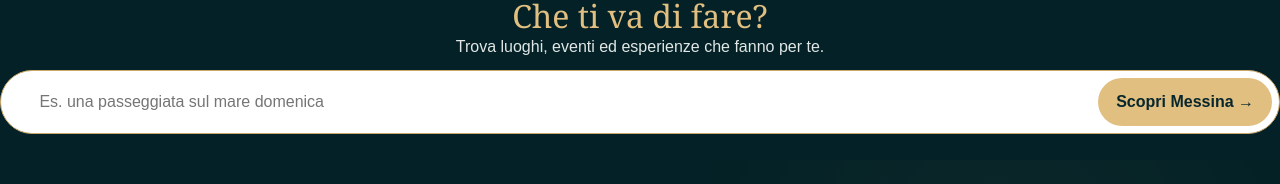
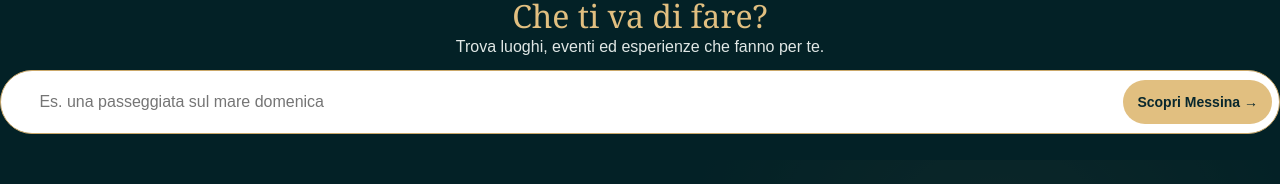
Before and after one commit to giovannibrunetto/bimaris-platform, a Next.js app in the folder apps/web/: page / in a window 1280 px wide. Shown: the part 458-642 px from the top of the page. Built offline with nearby package versions, Linux system fonts and the light colour scheme; no server answers.

Commit message:
Make the home search button compact on desktop and mobile

```diff
--- a/apps/web/app/home-journey-v2.css
+++ b/apps/web/app/home-journey-v2.css
@@ -120,17 +120,23 @@
   background: #fff;
   padding-inline: clamp(20px, 3vw, 40px);
 }
-.home-discovery-content .territory-search-form button { margin-inline: 16px; }
+.home-discovery-content .territory-search-form button {
+  width: auto;
+  min-height: 44px;
+  margin-inline: 16px;
+  padding: 8px 14px;
+  font-size: 14px;
+}
 @media (min-width: 761px) {
   .home-journey .home-journey-intro > p { margin-top: 4px !important; }
-  .home-discovery-content .territory-search-form input { padding-inline-end: 220px; }
+  .home-discovery-content .territory-search-form input { padding-inline-end: 176px; }
   .home-discovery-content .territory-search-form button {
     position: absolute;
     inset-inline-end: 8px;
-    top: 8px;
+    top: 10px;
     margin: 0;
   }
 }
 @media (max-width: 460px) {
-  .home-discovery-content .territory-search-form button { width: calc(100% - 32px); }
+  .home-discovery-content .territory-search-form button { justify-self: center; }
 }
```
